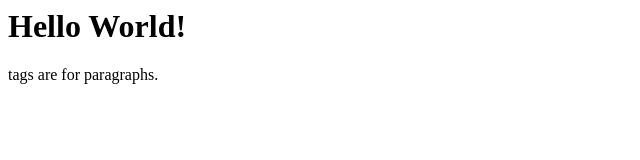
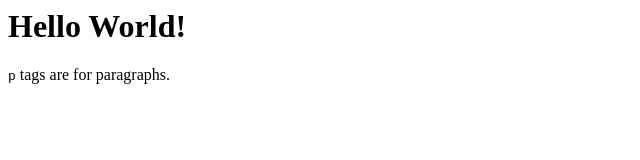
Before and after one commit to CajucomW/KSHelloWorld, a plain HTML site: page index.html in a window 1280 px wide. Shown: the full height of the page, 0-640 px from the left. Drawn offline with Linux system fonts and the light colour scheme.

Commit message:
Update index.html

```diff
--- a/index.html
+++ b/index.html
@@ -1,2 +1,2 @@
 <h1>Hello World!</h1>
-<p><code><p></code> tags are for paragraphs.</p>
+<p><code>p</code> tags are for paragraphs.</p>
```
